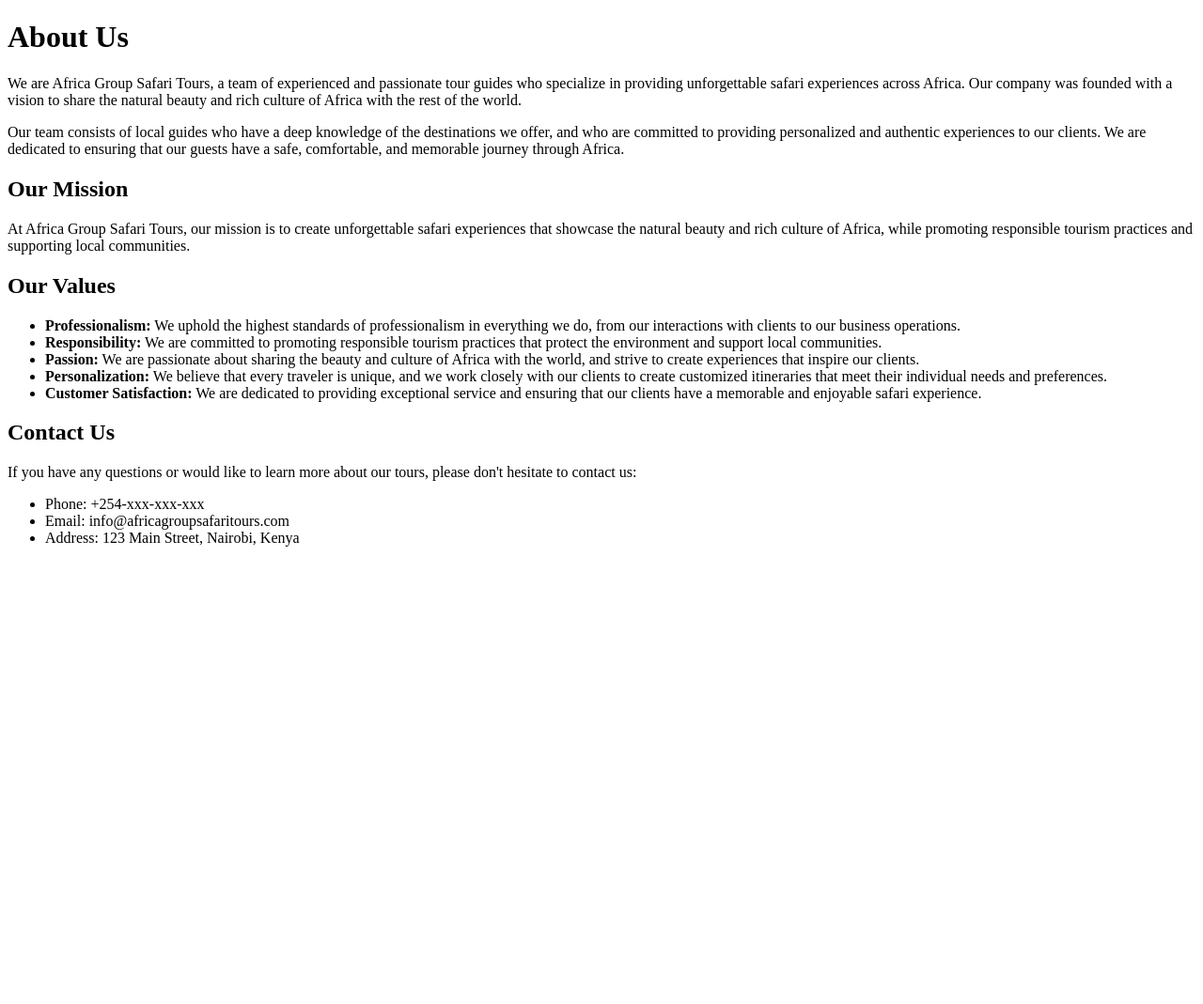
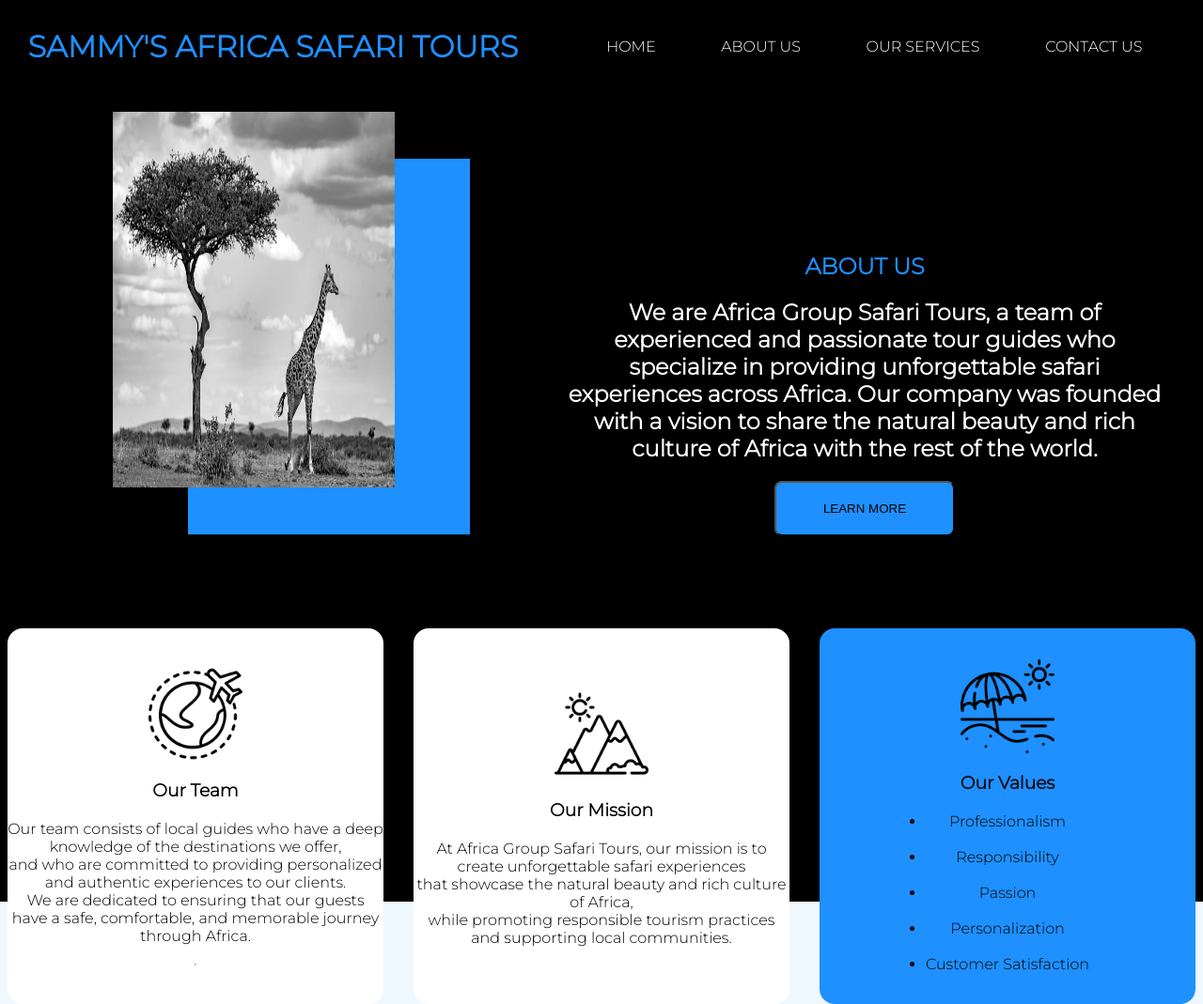
Before and after one commit to CynthiaGichuki/Tour-Guide-Company, a plain HTML site: page Pages/about.html in a window 1280 px wide. Shown: the whole page at 94% size. Before the commit the page ends 800 px from the top, so only its background shows below. Drawn offline with Linux system fonts and the light colour scheme.

Commit message:
Worked on About Page

```diff
--- a/Pages/about.html
+++ b/Pages/about.html
@@ -7,42 +7,87 @@
     <meta name="viewport" content="width=device-width, initial-scale=1.0">
     <title>ABOUT US</title>
     <link rel="stylesheet" href="/css/about.css">
+    <link rel="preconnect" href="https://fonts.googleapis.com">
+    <link rel="preconnect" href="https://fonts.gstatic.com" crossorigin>
+    <link href="https://fonts.googleapis.com/css2?family=Montserrat:wght@300&display=swap" rel="stylesheet">
 </head>
 
 <body>
     <div class="container">
-        <h1>About Us</h1>
-        <p>We are Africa Group Safari Tours, a team of experienced and passionate tour guides who specialize in
-            providing
-            unforgettable safari experiences across Africa. Our company was founded with a vision to share the natural
-            beauty and rich culture of Africa with the rest of the world.</p>
-        <p>Our team consists of local guides who have a deep knowledge of the destinations we offer, and who are
-            committed
-            to providing personalized and authentic experiences to our clients. We are dedicated to ensuring that our
-            guests
-            have a safe, comfortable, and memorable journey through Africa.</p>
-        <h2>Our Mission</h2>
-        <p>At Africa Group Safari Tours, our mission is to create unforgettable safari experiences that showcase the
-            natural
-            beauty and rich culture of Africa, while promoting responsible tourism practices and supporting local
-            communities.</p>
-        <h2>Our Values</h2>
-        <ul>
-            <li><strong>Professionalism:</strong> We uphold the highest standards of professionalism in everything we
-                do,
-                from our interactions with clients to our business operations.</li>
-            <li><strong>Responsibility:</strong> We are committed to promoting responsible tourism practices that
-                protect
-                the environment and support local communities.</li>
-            <li><strong>Passion:</strong> We are passionate about sharing the beauty and culture of Africa with the
-                world,
-                and strive to create experiences that inspire our clients.</li>
-            <li><strong>Personalization:</strong> We believe that every traveler is unique, and we work closely with our
-                clients to create customized itineraries that meet their individual needs and preferences.</li>
-            <li><strong>Customer Satisfaction:</strong> We are dedicated to providing exceptional service and ensuring
-                that
-                our clients have a memorable and enjoyable safari experience.</li>
-        </ul>
+        <div class="content">
+            <header>
+                <div class="brandname">
+                    <h1>SAMMY'S AFRICA SAFARI TOURS</h1>
+                </div>
+                <nav>
+                    <a href="/Pages/index.html">HOME</a>
+                    <a href="/Pages/about.html">ABOUT US</a>
+                    <a href="/Pages/services.html">OUR SERVICES</a>
+                    <a href="/Pages/contact.html">CONTACT US</a>
+                </nav>
+
+            </header>
+            <div class="blueDiv">
+
+            </div>
+            <div class="imgDiv">
+                <!-- <p>Hello Hello Lorem ipsum dolor sit, <br><br>
+                    amet consectetur adipisicing elit. <br>
+                    Totam consequuntur est dolor laudantium quibusdam <br>
+                    eligendi magnam quas necessitatibus repudiandae, <br>
+                    earum voluptates cupiditate nobis, explicabo doloribus optio aliquid id adipisci aut.
+                </p> -->
+            </div>
+            <div class="text">
+                <h2>ABOUT US</h2>
+                <h2 id="text">
+                    <p>We are Africa Group Safari Tours, a team of experienced and passionate tour guides who specialize
+                        in
+                        providing
+                        unforgettable safari experiences across Africa. Our company was founded with a vision to share
+                        the natural
+                        beauty and rich culture of Africa with the rest of the world.</p>
+                </h2>
+                <button> LEARN MORE</button>
+
+            </div>
+            <div class="aboutus">
+                <div class="team">
+                    <img src="/Icons/world.png">
+                    <h3>Our Team</h3>
+                    <p>Our team consists of local guides who have a deep knowledge of the destinations we offer,<br>
+                        and who are committed to providing personalized and authentic experiences to our clients.<br>
+                        We are dedicated to ensuring that our guests have a safe, comfortable, and memorable journey
+                        through Africa.</p>
+                    <hr>
+                </div>
+                <div class="mission">
+                    <img src="/Icons/mountain.png">
+                    <h3>Our Mission</h3>
+                    <p>At Africa Group Safari Tours, our mission is to create unforgettable safari experiences<br>
+                        that showcase the natural beauty and rich culture of Africa, <br>
+                        while promoting responsible tourism practices and supporting local communities.</p>
+
+                </div>
+                <div class="values">
+                    <img src="/Icons/vacations.png">
+                    <h3>Our Values</h3>
+                    <ul>
+                        <li>Professionalism </li><br>
+                        <li>Responsibility</li><br>
+                        <li>Passion</li><br>
+                        <li>Personalization</li><br>
+                        <li>Customer Satisfaction</li>
+                    </ul>
+
+                </div>
+
+            </div>
+
+            <!--
+
+
+
         <h2>Contact Us</h2>
         <p>If you have any questions or would like to learn more about our tours, please don't hesitate to contact us:
         </p>
@@ -50,9 +95,9 @@
             <li>Phone: +254-xxx-xxx-xxx</li>
             <li>Email: info@africagroupsafaritours.com</li>
             <li>Address: 123 Main Street, Nairobi, Kenya</li>
-        </ul>
+        </ul> -->
 
-    </div>
+        </div>
 
 
 </body>
--- a/Pages/services.html
+++ b/Pages/services.html
@@ -0,0 +1,69 @@
+<!DOCTYPE html>
+<html lang="en">
+
+<head>
+    <meta charset="UTF-8">
+    <meta http-equiv="X-UA-Compatible" content="IE=edge">
+    <meta name="viewport" content="width=device-width, initial-scale=1.0">
+    <title>Our Services</title>
+    <link rel="stylesheet" href="/css/services.css">
+    <link rel="preconnect" href="https://fonts.googleapis.com">
+    <link rel="preconnect" href="https://fonts.gstatic.com" crossorigin>
+    <link href="https://fonts.googleapis.com/css2?family=Montserrat:wght@300&display=swap" rel="stylesheet">
+</head>
+
+<body>
+    <div class="container">
+        <div class="content">
+            <header>
+                <div class="brandname">
+                    <h1>SAMMY'S AFRICA SAFARI TOURS</h1>
+                </div>
+                <nav>
+                    <a href="/Pages/index.html">HOME</a>
+                    <a href="/Pages/about.html">ABOUT US</a>
+                    <a href="/Pages/services.html">OUR SERVICES</a>
+                    <a href="/Pages/contact.html">CONTACT US</a>
+                </nav>
+
+            </header>
+            <h2>OUR SERVICES</h2>
+            <div class="offers">
+                <div class="holiday">
+                    <img src="/Icons/world.png">
+                    <h3>Holiday Types</h3>
+                    <p> Discover the perfect holiday for you! <br>
+                        We offer a range of exciting packages,
+                        including adventure trips,
+                        romantic getaways, <br>
+                        family vacations, <br>and more. <br>
+                    </p>
+                    <hr>
+                </div>
+                <div class="holiday">
+                    <img src="/Icons/mountain.png">
+                    <h3>Travel Guides</h3>
+                    <p>Explore the world with our experienced travel guides. <br>
+                        From the mountains to the coast, we'll take you on a journey that you'll never forget.<br>
+                        Discover new cultures, try new foods, and create memories that will last a lifetime.
+
+                    </p>
+
+                </div>
+                <div class="holiday2">
+                    <img src="/Icons/vacations.png">
+                    <h3>Dream Vacation</h3>
+                    <p>Escape to paradise with our dream vacation packages. <br>
+                        Whether you're looking for a luxurious beach getaway or a peaceful retreat in nature,<br>
+                        we have the perfect package for you.
+
+                    </p>
+                </div>
+
+            </div>
+        </div>
+    </div>
+
+</body>
+
+</html>
--- a/css/about.css
+++ b/css/about.css
@@ -0,0 +1,132 @@
+*{
+  padding: 0px;
+  margin: 0px;
+}
+body {
+  font-family: 'Montserrat', sans-serif;
+  background-color: aliceblue;
+}
+.container{
+  width: 100vw;
+  height: 120vh;
+  background-color: black;
+  /* background-image: linear-gradient(to bottom, rgba(0.0, 0.0, 0.0, 0.5), rgba(0.0, 0.0, 0.0, 0.5)), url('/Images/leopard.jpg');
+  background-size: 100% 100%; */
+}
+header {
+  display: flex;
+  justify-content: space-around;
+  align-items: center;
+
+}
+
+.brandname,
+nav {
+  margin-top: 30px;
+}
+
+nav {
+  display: flex;
+  width: 50%;
+  justify-content: space-around;
+}
+
+nav a {
+  color: white;
+  text-decoration: none;
+}
+
+nav a:hover {
+  color: dodgerblue;
+}
+h1, h2 {
+    color: dodgerblue;
+
+}
+#text{
+  color: white;
+}
+.text {
+  color: white;
+  width: 50%;
+  height: 200px;
+  margin-left: 600px;
+  margin-top: -250px;
+  text-align: center;
+  display: flex;
+  flex-direction: column;
+  gap: 20px;
+}
+
+button {
+  padding: 20px;
+  width: 30%;
+  align-self: center;
+  border-radius: 0.5rem;
+  background-color: dodgerblue;
+}
+
+button:hover {
+  background-color: black;
+  color: dodgerblue;
+  border: none;
+}
+.blueDiv {
+  color: white;
+  background-color: dodgerblue;
+  height: 400px;
+  width: 300px;
+  margin-left: 200px;
+  margin-top: 100px;
+}
+
+.imgDiv {
+background-color: black;
+color: white;
+text-align: center;
+background-image: url('/Images/giraffe.jpg');
+  background-size: 100% 100%;
+  width: 300px;
+  height: 400px;
+  margin-top: -450px;
+  margin-left: 120px;
+}
+
+.aboutus {
+  display: flex;
+  gap: 1rem;
+  margin-top: 200px;
+  justify-content: space-around;
+}
+
+img {
+  width: 100px;
+
+}
+
+.team, .mission {
+  background-color: white;
+  width: 400px;
+  color: black;
+  display: flex;
+  flex-direction: column;
+  justify-content: center;
+  align-items: center;
+  text-align: center;
+  gap: 20px;
+  border-radius: 1rem;
+}
+
+.values {
+  background-color: dodgerblue;
+  width: 400px;
+  height: 400px;
+  color: black;
+  display: flex;
+  flex-direction: column;
+  justify-content: center;
+  align-items: center;
+  text-align: center;
+  gap: 20px;
+  border-radius: 1rem;
+}
--- /dev/null
+++ b/css/services.css
@@ -0,0 +1,86 @@
+* {
+    margin: 0px;
+    padding: 0px;
+}
+
+body {
+    font-family: 'Montserrat', sans-serif;
+    background-color: black
+}
+
+.container {
+    width: 99vw;
+    height: 120vh;
+    /* background-image: linear-gradient(to bottom, rgba(0, 0, 0, 0.5), rgba(0, 0, 0, 0.5)), url('/Images/lion2.jpg');
+    background-size: cover; */
+}
+
+header {
+    display: flex;
+    justify-content: space-around;
+    align-items: center;
+
+}
+
+.brandname,
+nav {
+    margin-top: 30px;
+}
+
+nav {
+    display: flex;
+    width: 50%;
+    justify-content: space-around;
+}
+
+nav a {
+    color: white;
+    text-decoration: none;
+}
+
+nav a:hover {
+    color: dodgerblue;
+}
+
+h1,
+h2 {
+    color: dodgerblue;
+}
+h2{
+    margin-top: 100px;
+    text-align: center;
+}
+.offers {
+    display: flex;
+    gap: 1rem;
+    margin-top: 50px;
+    justify-content: space-around;
+}
+img {
+    width: 100px;
+
+}
+.holiday {
+    background-color: white;
+    width: 400px;
+    color: black;
+    display: flex;
+    flex-direction: column;
+    justify-content: center;
+    align-items: center;
+    text-align: center;
+    gap: 20px;
+}
+
+.holiday2 {
+    background-color: dodgerblue;
+    width: 350px;
+    height: 400px;
+    color: black;
+    display: flex;
+    flex-direction: column;
+    justify-content: center;
+    align-items: center;
+    text-align: center;
+    gap: 20px;
+}
```
Also changed, not shown: Pages/index.html (+1 -0 lines), css/style.css (+23 -15 lines), Images/Desktop-Design.png (added), Images/leopard.jpg (added).
